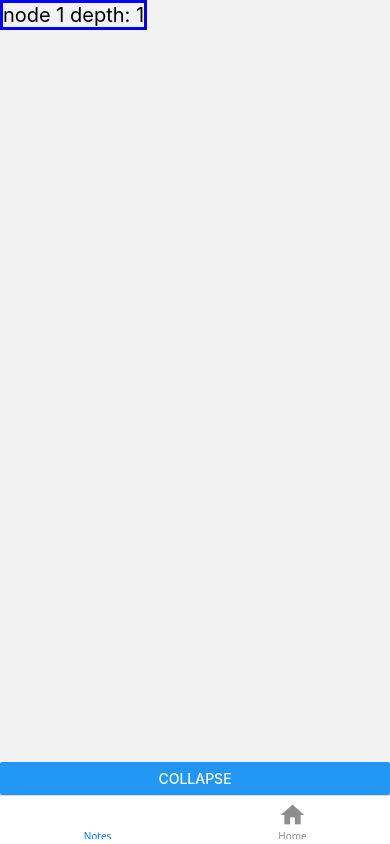
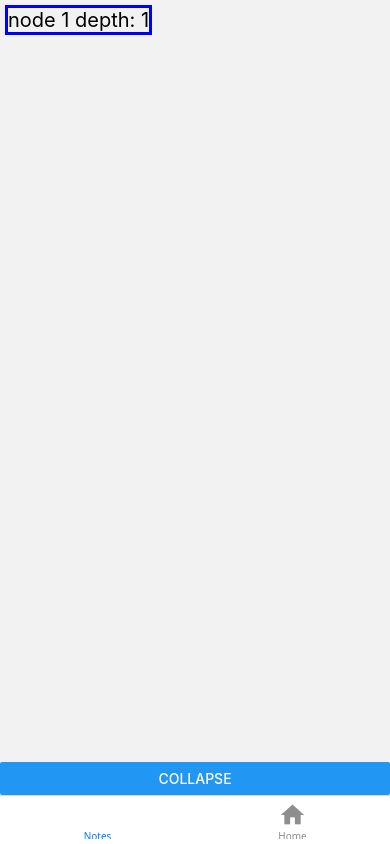
Before and after one commit to KyleMDavidson/Tree-Note, a React Native app: screen /Notes in a window 390 px wide. Built offline with nearby package versions, Linux system fonts and the light colour scheme.

Commit message:
add margin to each note

```diff
--- a/app/screens/NotesScreen.tsx
+++ b/app/screens/NotesScreen.tsx
@@ -216,12 +216,13 @@ const styles = StyleSheet.create({
   nodeContainer: {
     display: "flex",
     flexDirection: "row",
-    alignItems: "flex-start"
+    alignItems: "flex-start",
   },
   nodeTitle: {
     fontSize: 20,
     color: "dark grey",
     alignSelf: "flex-start",
+    margin: 5,
     borderColor: "blue",
     borderWidth: 3
   },
```
